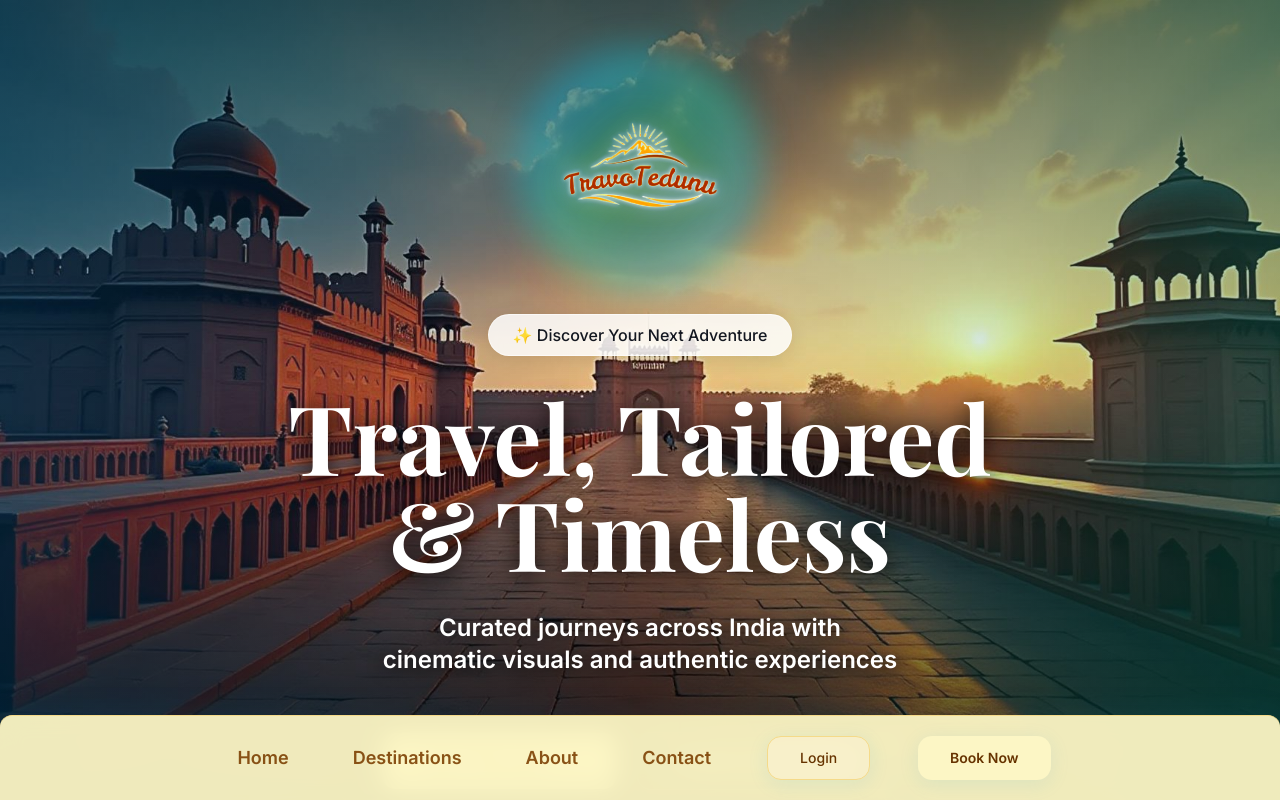
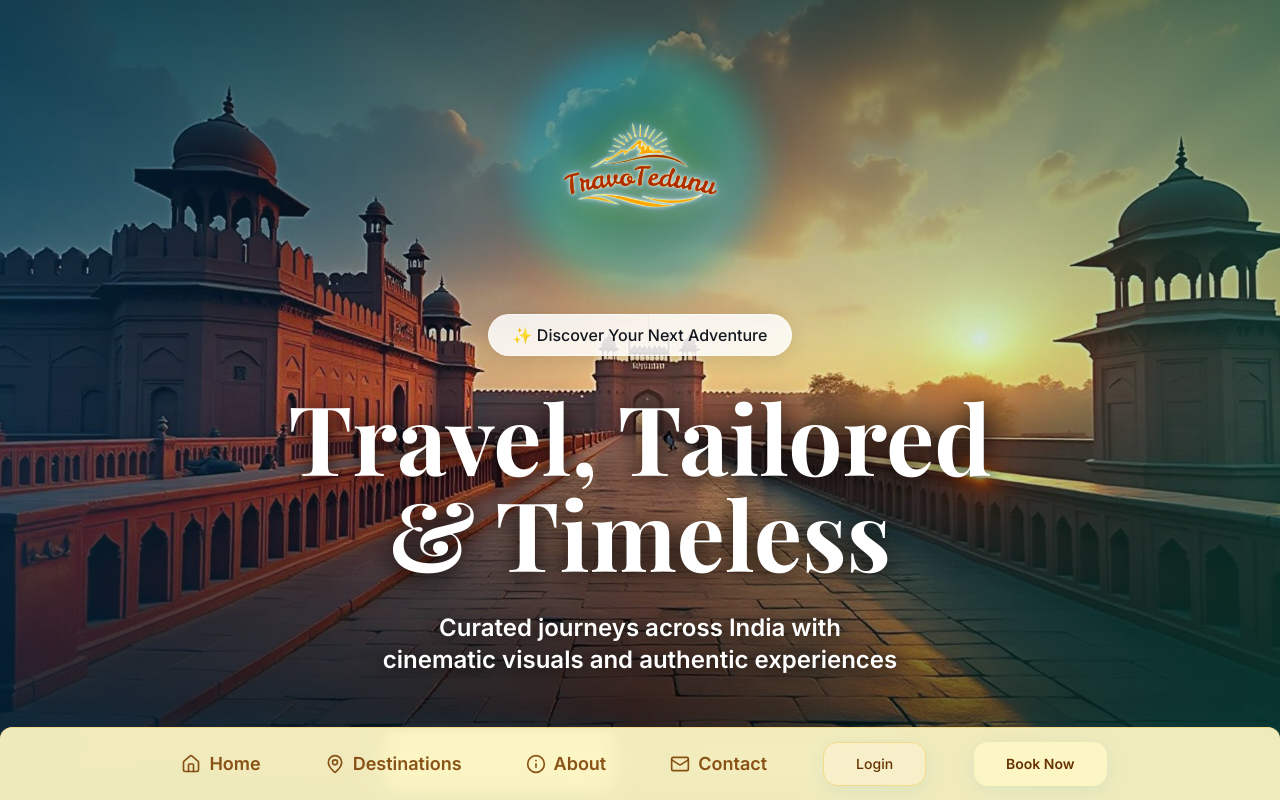
Before and after one commit to sahanam440-a11y/travo-tedunu-cinematic-journeys, a React (Vite) app: page / in a window 1280 px wide. Shown: the top 800 px of the page. Built offline with nearby package versions, Linux system fonts and the light colour scheme.

Commit message:
Add icons to nav links and shrink navbar
Introduce lucide-react icons to each navigation item (Home, Destinations, About, Contact), render icons alongside labels, and reduce navbar padding to make it slightly smaller. Adjust navLinks data to include icon components and update rendering.

```diff
--- a/src/components/Navbar.tsx
+++ b/src/components/Navbar.tsx
@@ -1,6 +1,6 @@
 import { useState, useEffect } from "react";
 import { Link } from "react-router-dom";
-import { User } from "lucide-react";
+import { User, Home, MapPin, Info, Mail } from "lucide-react";
 import { Button } from "@/components/ui/button";
 import { supabase } from "@/integrations/supabase/client";
 
@@ -20,27 +20,31 @@ const Navbar = () => {
   }, []);
 
   const navLinks = [
-    { name: "Home", path: "/" },
-    { name: "Destinations", path: "/destinations" },
-    { name: "About", path: "/about" },
-    { name: "Contact", path: "/contact" },
+    { name: "Home", path: "/", icon: Home },
+    { name: "Destinations", path: "/destinations", icon: MapPin },
+    { name: "About", path: "/about", icon: Info },
+    { name: "Contact", path: "/contact", icon: Mail },
   ];
 
   return (
     <nav className="hidden md:block fixed bottom-0 left-0 right-0 z-50 shadow-elevated border-t border-nav-border backdrop-blur-md transition-transform duration-300 bg-nav-background/95 rounded-t-xl">
-      <div className="container mx-auto px-6 py-4 md:px-8 md:py-5">
+      <div className="container mx-auto px-5 py-3 md:px-6 md:py-3.5">
         <div className="flex items-center justify-center">
           {/* Desktop Navigation */}
           <div className="hidden md:flex items-center gap-12">
-            {navLinks.map((link) => (
+            {navLinks.map((link) => {
+              const Icon = link.icon;
+              return (
                 <Link
                   key={link.path}
                   to={link.path}
-                className="text-nav-foreground/90 hover:text-nav-foreground transition-all duration-300 font-semibold text-lg relative after:absolute after:bottom-0 after:left-0 after:w-0 after:h-0.5 after:bg-nav-foreground after:transition-all after:duration-300 hover:after:w-full px-2 py-1"
+                  className="flex items-center gap-2 text-nav-foreground/90 hover:text-nav-foreground transition-all duration-300 font-semibold text-lg relative after:absolute after:bottom-0 after:left-0 after:w-0 after:h-0.5 after:bg-nav-foreground after:transition-all after:duration-300 hover:after:w-full px-2 py-1"
                 >
+                  <Icon className="h-5 w-5" />
                   {link.name}
                 </Link>
-            ))}
+              );
+            })}
             {user ? (
               <Button size="lg" variant="outline" className="shadow-soft hover:shadow-elevated hover:scale-105 transition-all duration-300 bg-amber-light/50 border-nav-border text-amber-text hover:bg-amber-light/70" asChild>
                 <Link to="/profile">
```
Lines whose indentation alone changed are shown as unchanged.
